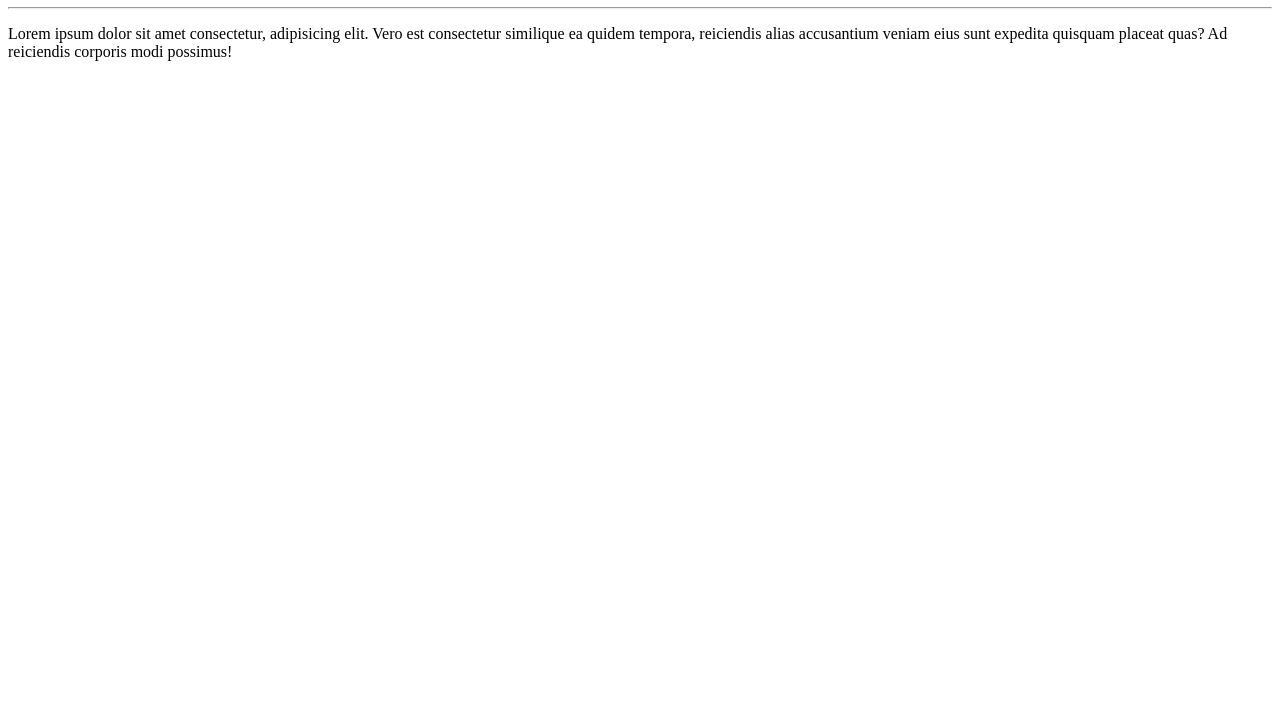
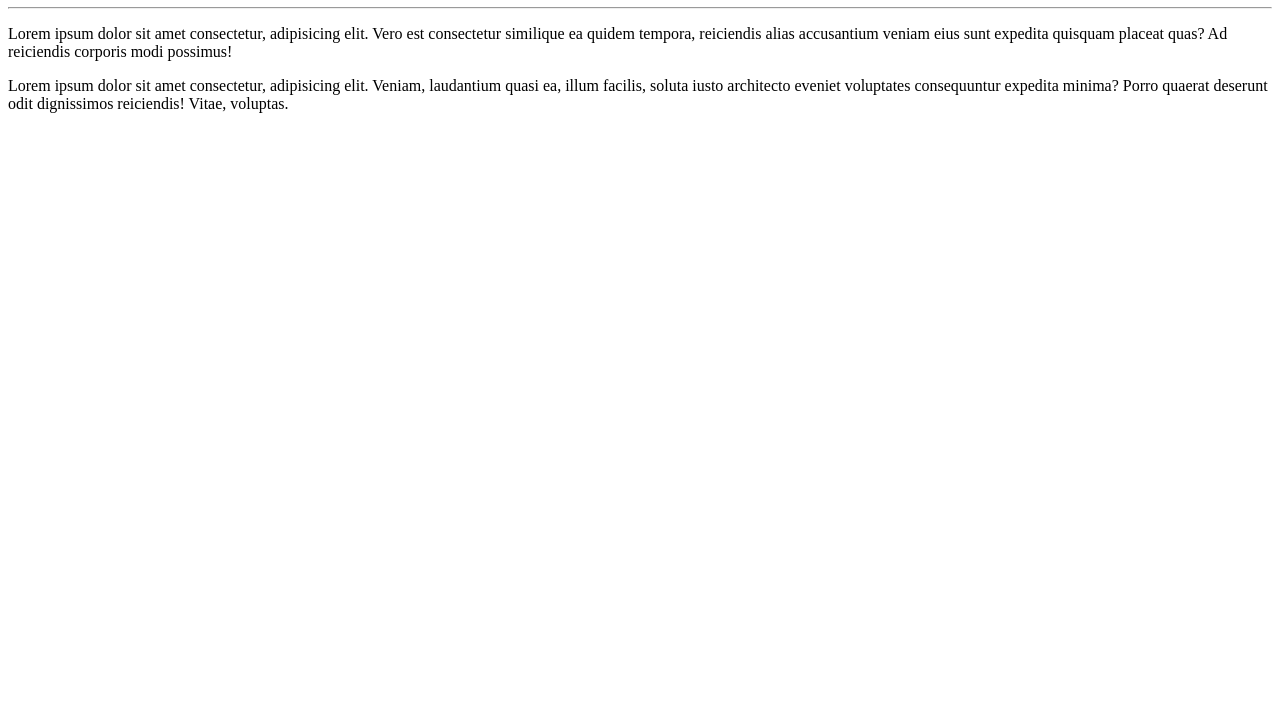
Before and after one commit to leonardi-gamedev/OLA-MUNDO, a plain HTML site: page site-exemplo/index.html in a window 1280 px wide. Shown: the part 73-800 px from the top of the page. Drawn offline with Linux system fonts and the light colour scheme.

Commit message:
adicionado paragráfo

```diff
--- a/site-exemplo/index.html
+++ b/site-exemplo/index.html
@@ -9,5 +9,6 @@
     <h1>Olá,Mundo!</h1>
     <hr>
     <p>Lorem ipsum dolor sit amet consectetur, adipisicing elit. Vero est consectetur similique ea quidem tempora, reiciendis alias accusantium veniam eius sunt expedita quisquam placeat quas? Ad reiciendis corporis modi possimus!</p>
+    <p>Lorem ipsum dolor sit amet consectetur, adipisicing elit. Veniam, laudantium quasi ea, illum facilis, soluta iusto architecto eveniet voluptates consequuntur expedita minima? Porro quaerat deserunt odit dignissimos reiciendis! Vitae, voluptas.</p>
 </body>
 </html>
```
